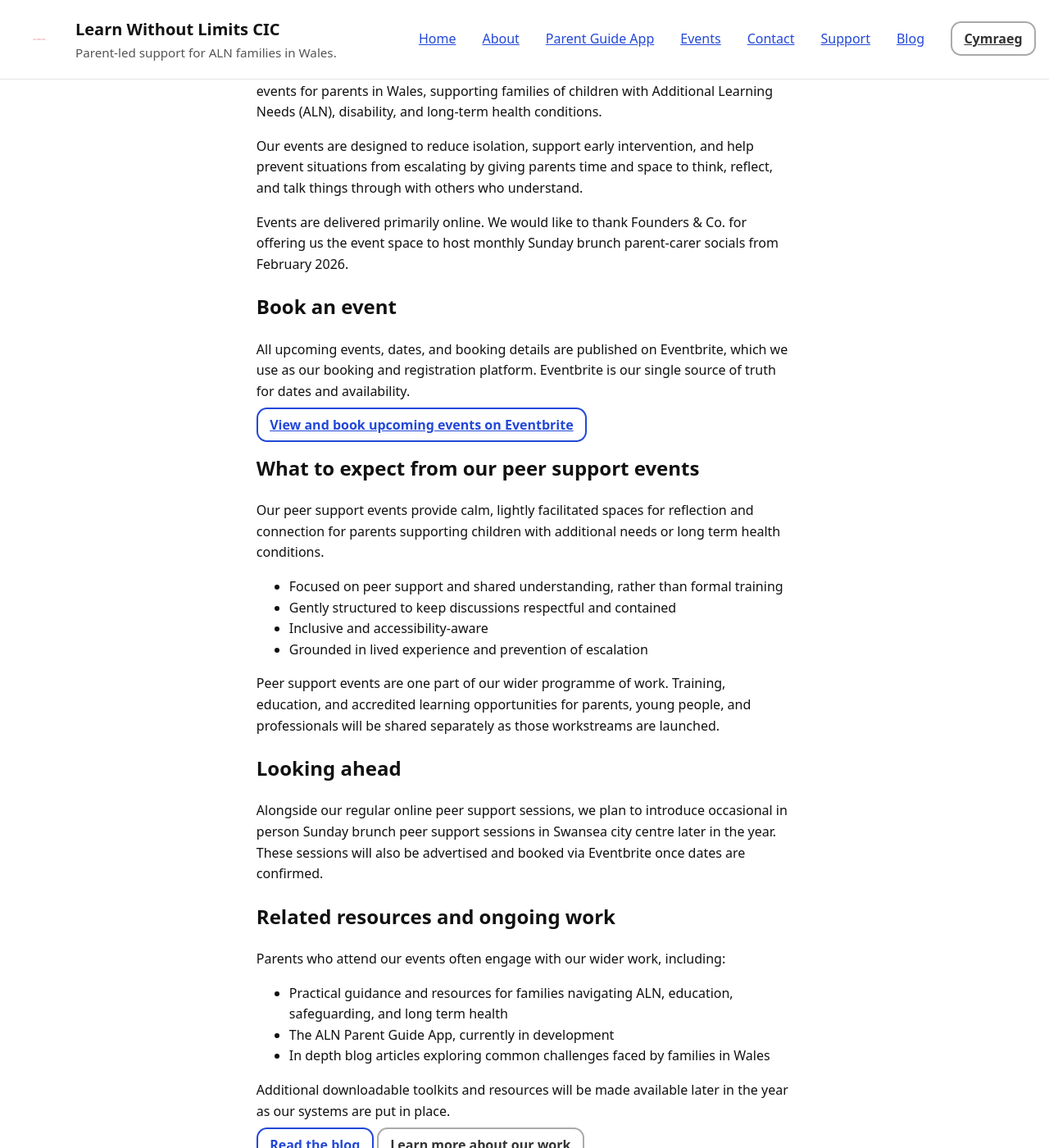
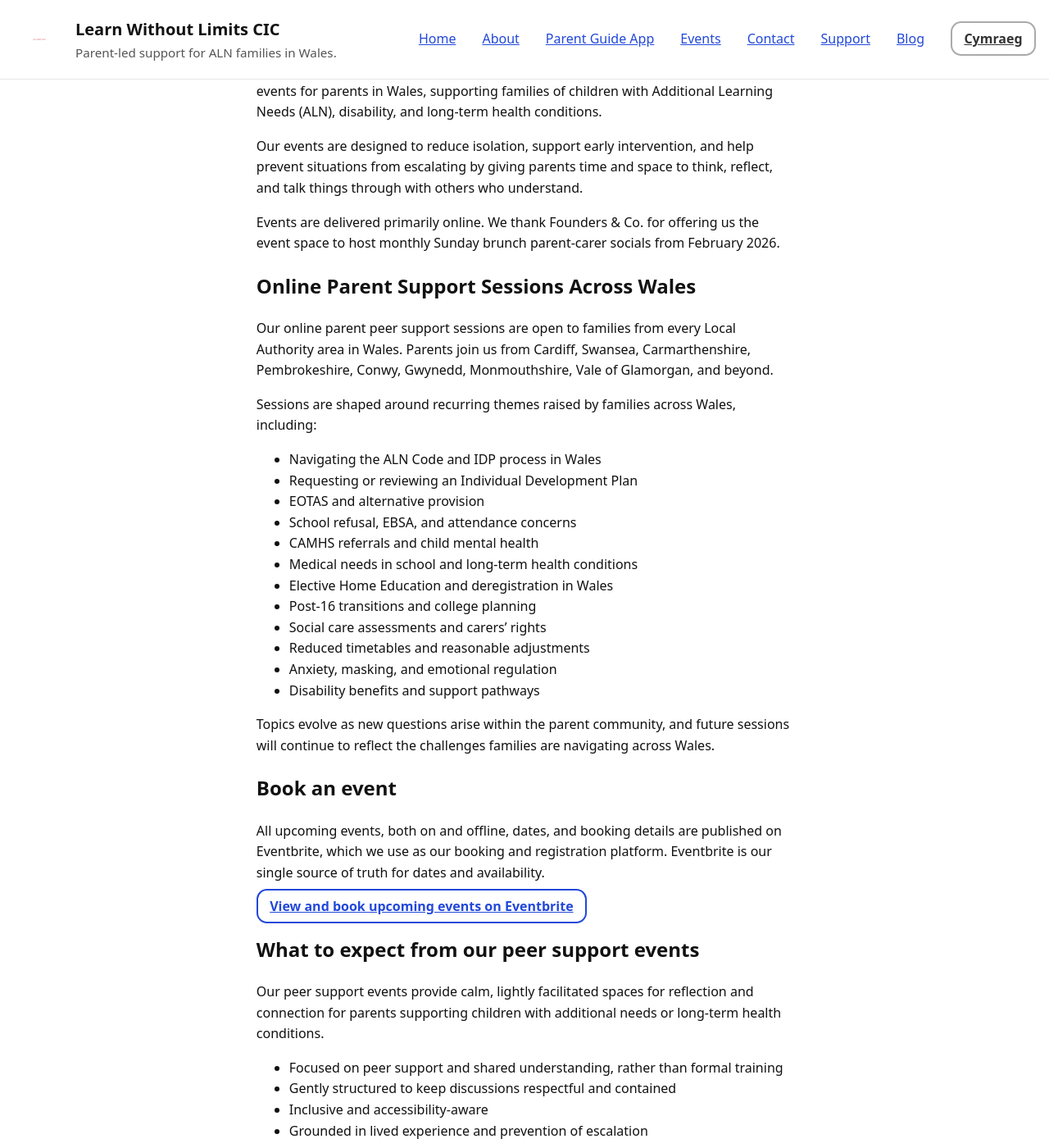
Before and after one commit to StephShobiye/learnwithoutlimitscic.github.io, a Jekyll site: the page events.en.html, which Jekyll copies as it is, in a window 1280 px wide and 1400 px high, scrolled down 430 px. Shown: the whole window at 82% size. Built offline with Jekyll 4.4.1, drawn with Linux system fonts in a browser that asks for light colours; some of the changed text lies outside the part shown.

Commit message:
Update events.en.html
optimised for SEO

```diff
--- a/events.en.html
+++ b/events.en.html
@@ -4,7 +4,7 @@
   <meta charset="utf-8">
   <meta name="viewport" content="width=device-width, initial-scale=1">
   <title>Events | Learn Without Limits CIC</title>
-  <meta name="description" content="Parent peer support events in Wales for families of children with Additional Learning Needs, disability, and long term health conditions. Book via Eventbrite.">
+  <meta name="description" content=" Parent peer support events in Wales for families of children with Additional Learning Needs, disability, and long-term health conditions. Book via Eventbrite.">
 
   <link rel="preload" href="/assets/css/styles.css" as="style">
   <link rel="stylesheet" href="/assets/css/styles.css">
@@ -73,12 +73,38 @@
         by giving parents time and space to think, reflect, and talk things through with others who understand.
       </p>
       <p>
-        Events are delivered primarily online. We would like to thank Founders & Co. for offering us the event space to host monthly Sunday brunch parent-carer socials from February 2026.
+        Events are delivered primarily online. We thank Founders & Co. for offering us the event space to host monthly Sunday brunch parent-carer socials from February 2026.
+      </p>
+      <h2>Online Parent Support Sessions Across Wales</h2>
+
+      <p>
+        Our online parent peer support sessions are open to families from every Local Authority area in Wales. Parents join us from Cardiff, Swansea, Carmarthenshire, Pembrokeshire, Conwy, Gwynedd, Monmouthshire, Vale of Glamorgan, and beyond.
+      </p>
+
+      <p>Sessions are shaped around recurring themes raised by families across Wales, including:</p>
+
+      <ul>
+        <li>Navigating the ALN Code and IDP process in Wales</li>
+        <li>Requesting or reviewing an Individual Development Plan</li>
+        <li>EOTAS and alternative provision</li>
+        <li>School refusal, EBSA, and attendance concerns</li>
+        <li>CAMHS referrals and child mental health</li>
+        <li>Medical needs in school and long-term health conditions</li>
+        <li>Elective Home Education and deregistration in Wales</li>
+        <li>Post-16 transitions and college planning</li>
+        <li>Social care assessments and carers’ rights</li>
+        <li>Reduced timetables and reasonable adjustments</li>
+        <li>Anxiety, masking, and emotional regulation</li>
+        <li>Disability benefits and support pathways</li>
+      </ul>
+
+      <p>
+        Topics evolve as new questions arise within the parent community, and future sessions will continue to reflect the challenges families are navigating across Wales.
       </p>
 
       <h2>Book an event</h2>
       <p>
-        All upcoming events, dates, and booking details are published on Eventbrite, which we use as our booking and registration platform.
+        All upcoming events, both on and offline, dates, and booking details are published on Eventbrite, which we use as our booking and registration platform.
         Eventbrite is our single source of truth for dates and availability.
       </p>
       <p>
@@ -90,7 +116,7 @@
       <h2>What to expect from our peer support events</h2>
       <p>
         Our peer support events provide calm, lightly facilitated spaces for reflection and connection for parents supporting children
-        with additional needs or long term health conditions.
+        with additional needs or long-term health conditions.
       </p>
       <ul>
         <li>Focused on peer support and shared understanding, rather than formal training</li>
@@ -103,21 +129,15 @@
         young people, and professionals will be shared separately as those workstreams are launched.
       </p>
 
-      <h2>Looking ahead</h2>
-      <p>
-        Alongside our regular online peer support sessions, we plan to introduce occasional in person Sunday brunch peer support sessions in Swansea city centre later in the year.
-        These sessions will also be advertised and booked via Eventbrite once dates are confirmed.
-      </p>
-
       <h2>Related resources and ongoing work</h2>
       <p>Parents who attend our events often engage with our wider work, including:</p>
       <ul>
-        <li>Practical guidance and resources for families navigating ALN, education, safeguarding, and long term health</li>
+        <li>Practical guidance and resources for families navigating ALN, education, safeguarding, and long-term health</li>
         <li>The ALN Parent Guide App, currently in development</li>
-        <li>In depth blog articles exploring common challenges faced by families in Wales</li>
+        <li> In-depth blog articles exploring common challenges faced by families in Wales</li>
       </ul>
       <p>
-        Additional downloadable toolkits and resources will be made available later in the year as our systems are put in place.
+        Additional downloadable toolkits and resources will be made available later in the year as our systems are put into place.
       </p>
       <p>
         <a class="btn" href="https://learnwithoutlimitscic.blogspot.com/" target="_blank" rel="noopener">Read the blog</a>
```
